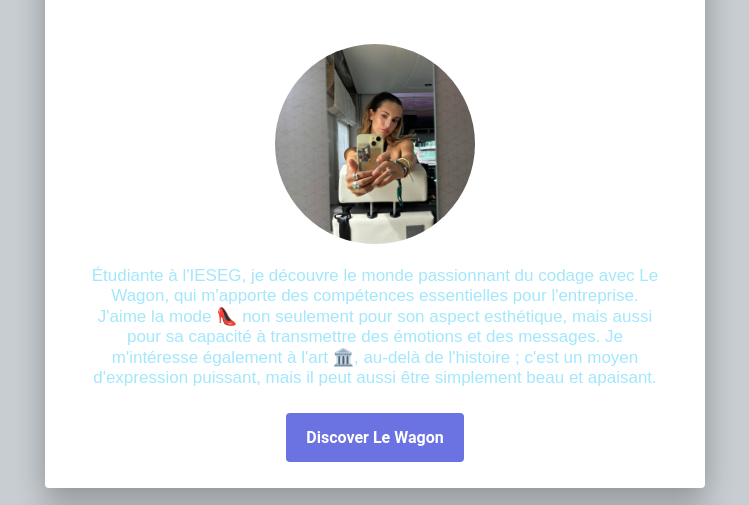
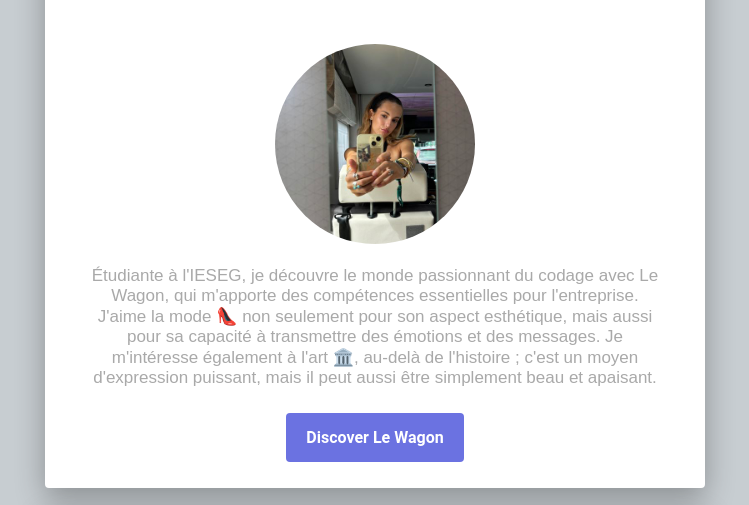
Before and after one commit to agathe-bougerolle/file-Users-agatheb-Desktop-my-20profile-index.html, a plain HTML site: page index.html in a window 1280 px wide. Shown: the part 292-797 px from the top of the page, without its empty margins (265-1014 px from the left). Drawn offline with Linux system fonts and the light colour scheme.

Commit message:
Add files via upload

```diff
--- a/style.css
+++ b/style.css
@@ -1,6 +1,6 @@
 body {
     background-color: #C7CDD1;
-    color: #A3E7FC;
+    color: darkgrey;
     font-family: "Lora", sans-serif;
     font-size: 17px;
     font-weight: lighter;
```
